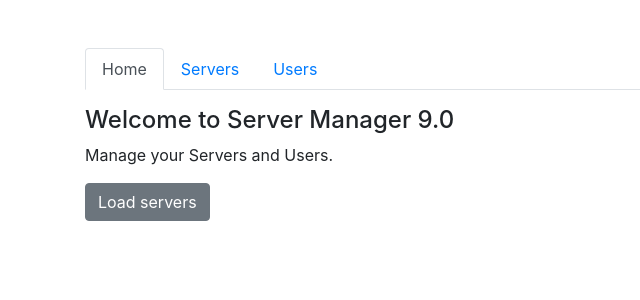
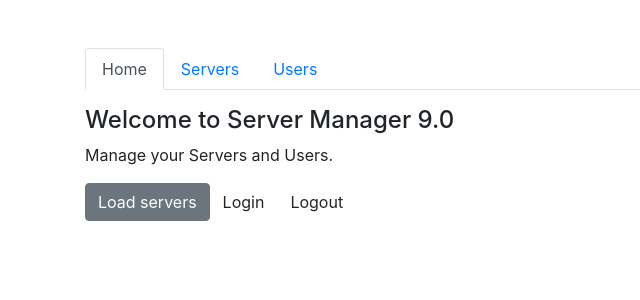
Before and after one commit to mfgabriel92/angular-9-section-11-routing, an Angular app: page / in a window 1280 px wide. Shown: the top 300 px of the page, without its empty margins (0-640 px from the left). Built offline with nearby package versions, Linux system fonts and the light colour scheme.

Commit message:
Using a Fake Auth Service

```diff
--- a/src/app/home/home.component.html
+++ b/src/app/home/home.component.html
@@ -3,3 +3,11 @@
 <button class="btn btn-secondary" (click)="onLoadServersClick()">
   Load servers
 </button>
+
+<button class="btn btn-default" (click)="onLoginClick()">
+  Login
+</button>
+
+<button class="btn btn-default" (click)="onLogoutClick()">
+  Logout
+</button>
--- a/src/app/home/home.component.ts
+++ b/src/app/home/home.component.ts
@@ -1,5 +1,6 @@
 import { Component, OnInit } from '@angular/core';
 import { Router } from '@angular/router';
+import { AuthService } from '../auth.service';
 
 @Component({
   selector: 'app-home',
@@ -7,11 +8,19 @@ import { Router } from '@angular/router';
   styleUrls: ['./home.component.scss']
 })
 export class HomeComponent implements OnInit {
-  constructor(private router: Router) {}
+  constructor(private router: Router, private authService: AuthService) {}
 
   ngOnInit(): void {}
 
   onLoadServersClick(): void {
     this.router.navigate(['/servers']);
   }
+
+  onLoginClick() {
+    this.authService.login();
+  }
+
+  onLogoutClick() {
+    this.authService.logout();
+  }
 }
```
